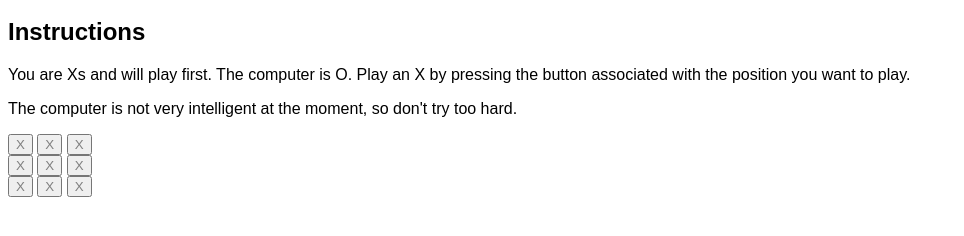
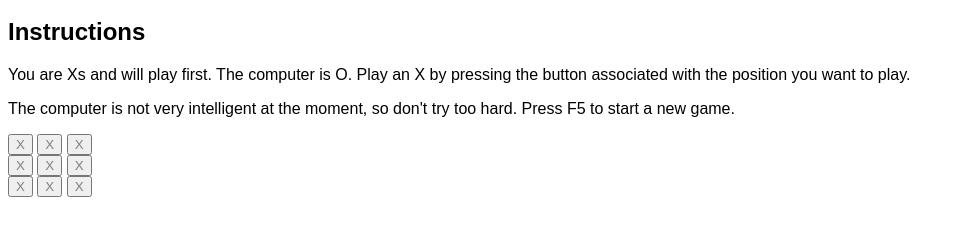
Before and after one commit to millerbretta/millerbretta.github.io, a plain HTML site: page index.html in a window 1280 px wide. Shown: the part 48-284 px from the top of the page, without its empty margins (0-964 px from the left). Drawn offline with Linux system fonts and the light colour scheme.

Commit message:
Edited instructions

```diff
--- a/index.html
+++ b/index.html
@@ -14,7 +14,7 @@
 	<h1>Tic Tac Toe</h1>
 	<h2>Instructions</h2>
 		<p>You are Xs and will play first. The computer is O. Play an X by pressing the button associated with the position you want to play.</p>
-		<p>The computer is not very intelligent at the moment, so don't try too hard.</p>
+		<p>The computer is not very intelligent at the moment, so don't try too hard. Press F5 to start a new game.</p>
 
 	<div>
 		<span id="span1"><input type="button" id="button1" value="X"></span>
```
